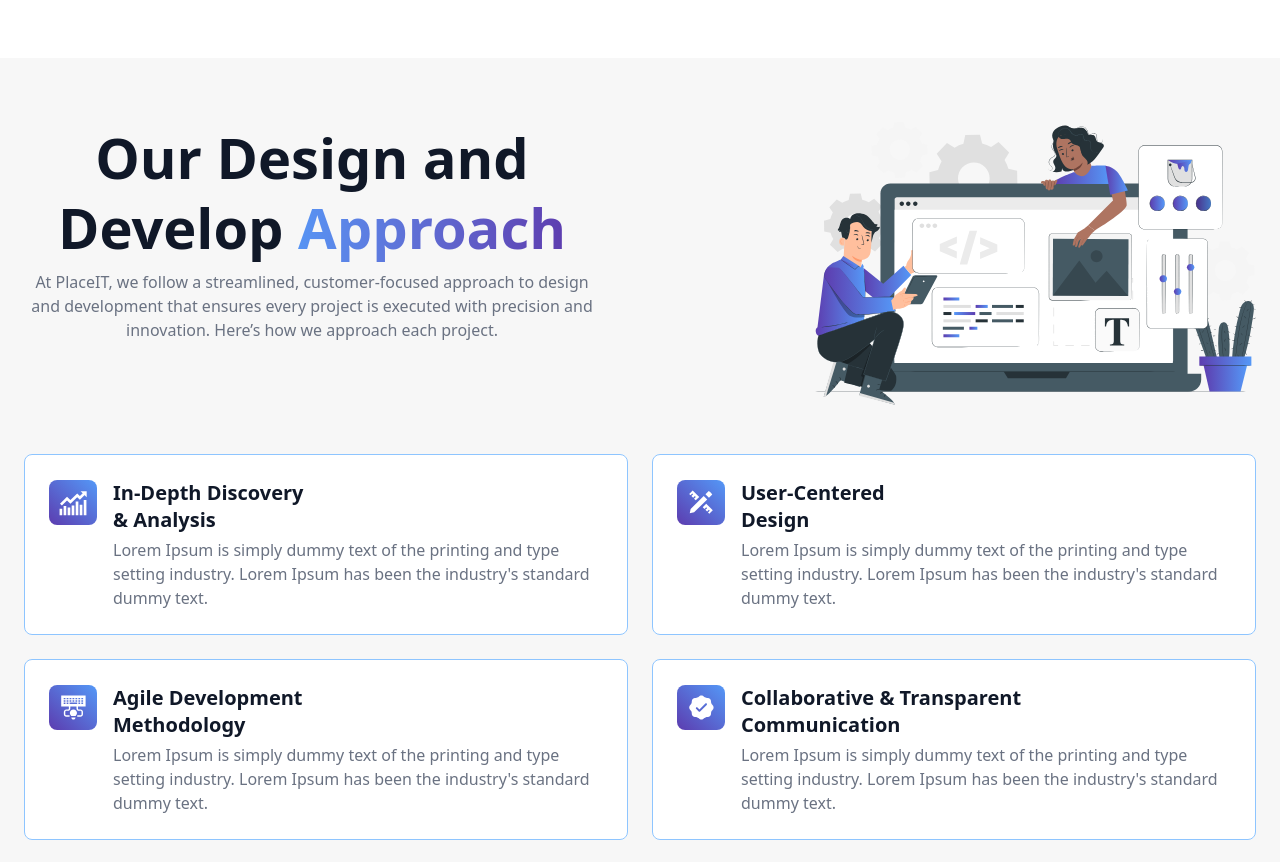
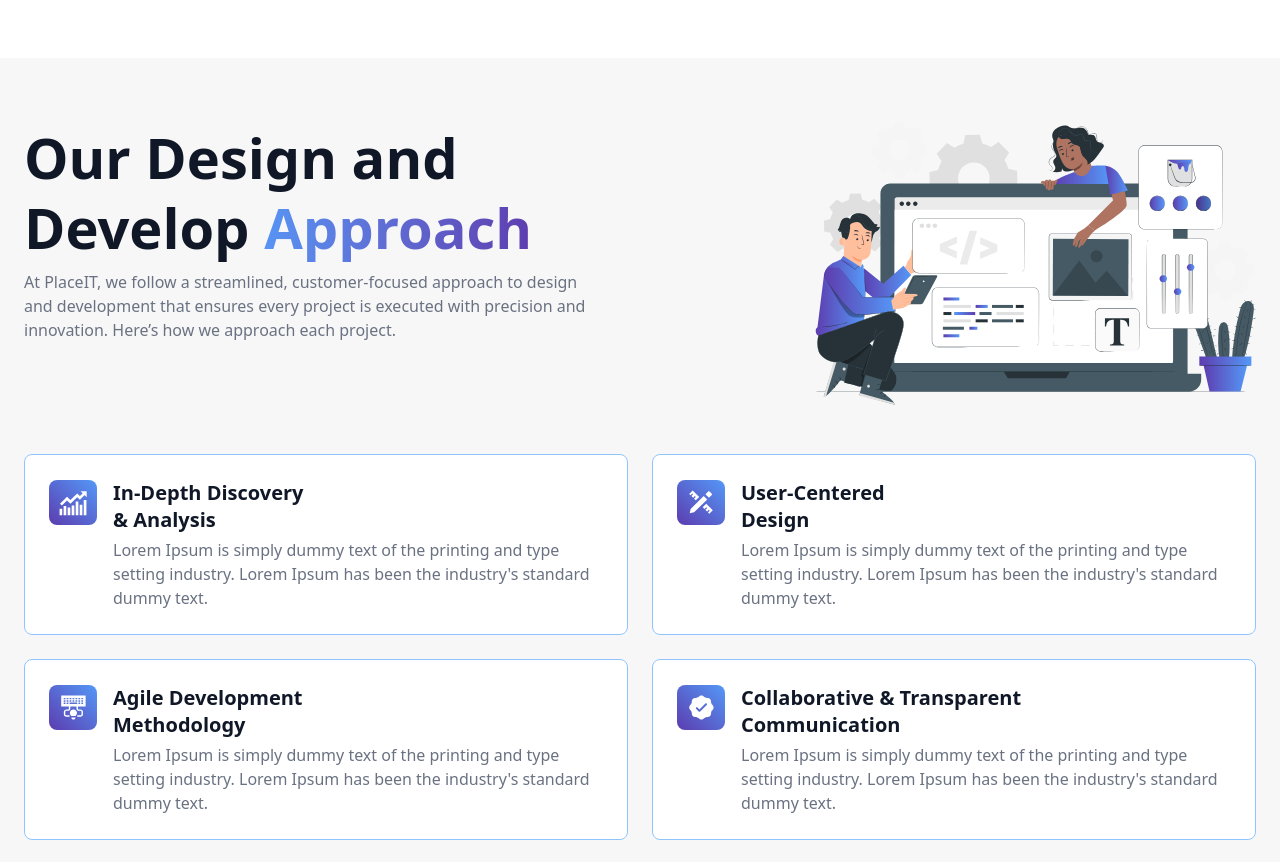
Before and after one commit to amantechDevise/placerIT_next, a Next.js app: page / in a window 1280 px wide. Shown: the part 1740-2602 px from the top of the page. Built offline with nearby package versions, Linux system fonts and the light colour scheme.

Commit message:
add apis

```diff
--- a/src/app/_Components/Development.tsx
+++ b/src/app/_Components/Development.tsx
@@ -76,11 +76,11 @@ const Development = () => {
       {/* Header and Image */}
       <div className="flex flex-col md:flex-row items-center md:items-start md:justify-between gap-6 md:gap-10 mb-12">
         <div className="max-w-xl" data-aos="zoom-in-down">
-          <h2 className="text-[30px] lg:text-[20px] md:text-[36px] xl:text-[56px] font-Raleway font-extrabold text-gray-900 mb-2 leading-tight">
+          <h2 className="text-[30px] lg:text-[20px] md:text-[36px] xl:text-[56px] font-Raleway font-extrabold text-gray-900 mb-2 leading-tight md:text-start">
             Our Design and <br /> Develop
             <span className="text-transparent bg-clip-text bg-gradient-to-r from-[#5598F7] to-[#5D3DAF]"> Approach</span>
           </h2>
-          <p className="md:text-[16px] text-[12px] text-gray-500">
+          <p className="md:text-[16px] text-[12px] text-gray-500 md:text-start">
             At PlaceIT, we follow a streamlined, customer-focused approach to
             design and development that ensures every project is executed with
             precision and innovation. Here’s how we approach each project.
```
Also changed, not shown: 2 other files (tests, documents, lock files or other folders).
